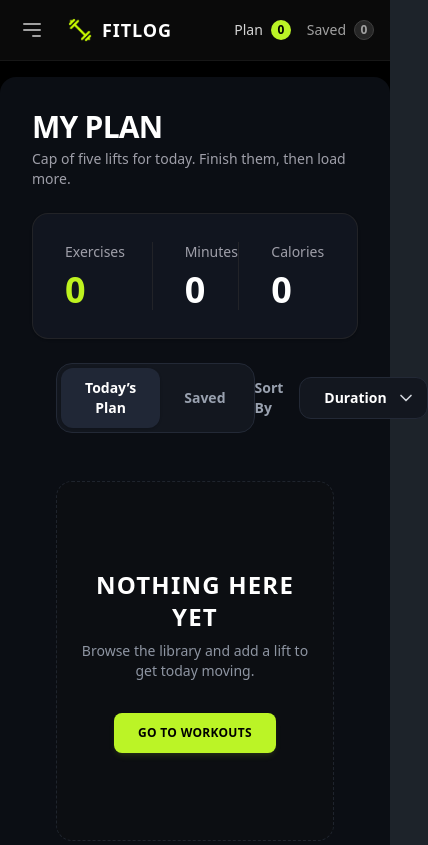
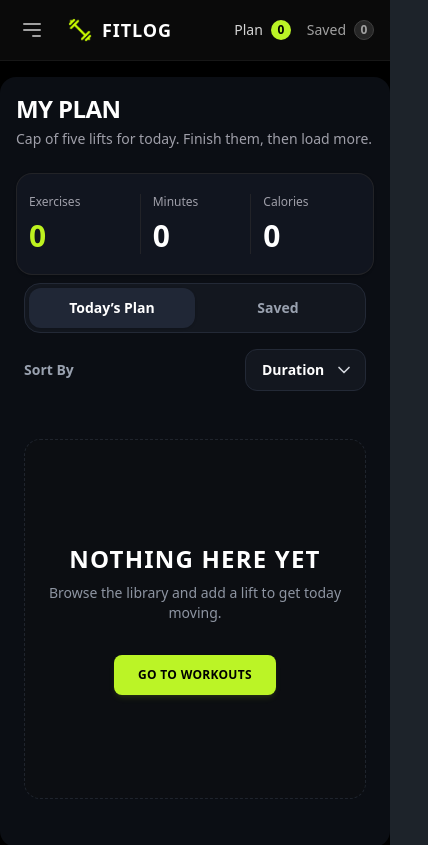
Before and after one commit to akibabrar18/get-fit, a Next.js app: page /plan in a window 390 px wide. Shown: the top 845 px of the page, 428 px wide, since content can reach past the window. Built offline with nearby package versions, Linux system fonts and the light colour scheme.

Commit message:
Readme.md file added

```diff
--- a/src/app/page.js
+++ b/src/app/page.js
@@ -14,15 +14,18 @@ const page = async () => {
   const data = await getData();
   return (
     <div>
-      <Banner></Banner>
-      <div id="workouts" className="container mx-auto">
-        <h1 className="text-2xl font-bold text-white">THE LIBRARY</h1>
-        <p className=" text-sm sm:text-base text-neutral-400 max-w-lg leading-relaxed">
+      <Banner />
+      <div id="workouts" className="container mx-auto px-4">
+        <h1 className="text-2xl font-bold text-white text-center sm:text-left">
+          THE LIBRARY
+        </h1>
+        <p className="text-sm sm:text-base text-neutral-400 max-w-lg leading-relaxed text-center sm:text-left mx-auto sm:mx-0">
           Twelve lifts covering every major muscle group.
         </p>
-        <div className="grid grid-cols-1 sm:grid-cols-2 md:grid-cols-3 gap-6 mt-6">
+
+        <div className="grid grid-cols-1 sm:grid-cols-2 md:grid-cols-3 gap-6 mt-6 justify-items-center sm:justify-items-stretch">
           {
-            data.map((workout) => <WorkoutCard key={workout.id} workout={workout}></WorkoutCard>)
+            data.map((workout) => <WorkoutCard key={workout.id} workout={workout} />)
           }
         </div>
       </div>
--- a/src/app/plan/page.jsx
+++ b/src/app/plan/page.jsx
@@ -23,9 +23,11 @@ const item = (
 
 const PlanStats = () => {
   const context = useContext(workoutContext);
+
   if (!context) {
     throw new Error("PlanStats must be used within a WorkoutContextProvider");
   }
+
   const { plan, saved } = context;
 
   const [handlePlanOrSaved, setHandlePlanOrSaved] = useState(false);
@@ -33,9 +35,12 @@ const PlanStats = () => {
 
   const sortWorkouts = (workouts) => {
     return [...workouts].sort((a, b) => {
-      if (sortBy === "Duration") return (b.duration || 0) - (a.duration || 0);
-      if (sortBy === "Calories") return (b.caloriesBurned || 0) - (a.caloriesBurned || 0);
-      if (sortBy === "Rating") return (b.rating || 0) - (a.rating || 0);
+      if (sortBy === "Duration")
+        return (b.duration || 0) - (a.duration || 0);
+      if (sortBy === "Calories")
+        return (b.caloriesBurned || 0) - (a.caloriesBurned || 0);
+      if (sortBy === "Rating")
+        return (b.rating || 0) - (a.rating || 0);
       return 0;
     });
   };
@@ -46,7 +51,10 @@ const PlanStats = () => {
   const obj = !handlePlanOrSaved
     ? {
         exercises: plan.length,
-        minutes: plan.reduce((total, workout) => total + workout.duration, 0),
+        minutes: plan.reduce(
+          (total, workout) => total + workout.duration,
+          0,
+        ),
         calories: plan.reduce(
           (total, workout) => total + workout.caloriesBurned,
           0,
@@ -54,7 +62,10 @@ const PlanStats = () => {
       }
     : {
         exercises: saved.length,
-        minutes: saved.reduce((total, workout) => total + workout.duration, 0),
+        minutes: saved.reduce(
+          (total, workout) => total + workout.duration,
+          0,
+        ),
         calories: saved.reduce(
           (total, workout) => total + workout.caloriesBurned,
           0,
@@ -62,9 +73,9 @@ const PlanStats = () => {
       };
 
   return (
-    <div className="container mx-auto p-8 bg-[#0b0e14] text-white font-sans rounded-2xl my-4">
+    <div className="container mx-auto p-4 sm:p-6 md:p-8 bg-[#0b0e14] text-white font-sans rounded-2xl my-4">
       <div className="mb-6">
-        <h2 className="text-3xl font-black uppercase tracking-tight text-white">
+        <h2 className="text-2xl sm:text-3xl font-black uppercase tracking-tight text-white">
           MY PLAN
         </h2>
         <p className="mt-1 text-sm text-zinc-400">
@@ -72,38 +83,42 @@ const PlanStats = () => {
         </p>
       </div>
 
-      <div className="grid grid-cols-3 bg-[#11151f] border border-zinc-800/80 rounded-2xl px-8 py-7 shadow-sm">
+      <div className="grid grid-cols-3 bg-[#11151f] border border-zinc-800/80 rounded-2xl px-3 sm:px-6 md:px-8 py-5 sm:py-7 shadow-sm">
         <div className="flex flex-col">
-          <span className="text-sm font-normal text-zinc-400">Exercises</span>
-          <span className="mt-2 text-4xl sm:text-5xl font-extrabold text-[#bef21f] tracking-tight">
+          <span className="text-xs sm:text-sm font-normal text-zinc-400">
+            Exercises
+          </span>
+          <span className="mt-2 text-3xl sm:text-4xl md:text-5xl font-extrabold text-[#bef21f] tracking-tight">
             {obj.exercises}
           </span>
         </div>
 
-        <div className="flex flex-col pl-8 border-l border-zinc-800/80">
-          <span className="text-sm font-normal text-zinc-400">Minutes</span>
-          <span className="mt-2 text-4xl sm:text-5xl font-extrabold text-white tracking-tight">
+        <div className="flex flex-col pl-3 sm:pl-6 md:pl-8 border-l border-zinc-800/80">
+          <span className="text-xs sm:text-sm font-normal text-zinc-400">
+            Minutes
+          </span>
+          <span className="mt-2 text-3xl sm:text-4xl md:text-5xl font-extrabold text-white tracking-tight">
             {obj.minutes}
           </span>
         </div>
 
-        <div className="flex flex-col pl-8 border-l border-zinc-800/80">
-          <span className="text-sm font-normal text-zinc-400">Calories</span>
-          <span className="mt-2 text-4xl sm:text-5xl font-extrabold text-white tracking-tight">
+        <div className="flex flex-col pl-3 sm:pl-6 md:pl-8 border-l border-zinc-800/80">
+          <span className="text-xs sm:text-sm font-normal text-zinc-400">
+            Calories
+          </span>
+          <span className="mt-2 text-3xl sm:text-4xl md:text-5xl font-extrabold text-white tracking-tight">
             {obj.calories}
           </span>
         </div>
       </div>
 
-      <div className="flex flex-col items-center justify-center p-6 text-white min-h-[200px]">
-        {/* Pill Toggle Container */}
-        <div className="flex justify-between items-center w-full max-w-5xl mb-6">
-          <div className="flex items-center p-1 bg-[#13171f] border border-[#232936] rounded-2xl">
-            {/* Today's Plan Button */}
+      <div className="flex flex-col items-center justify-center p-2 sm:p-6 text-white min-h-[200px]">
+        <div className="flex flex-col sm:flex-row justify-between items-stretch sm:items-center gap-4 w-full max-w-5xl mb-6">
+          <div className="flex items-center justify-center p-1 bg-[#13171f] border border-[#232936] rounded-2xl w-full sm:w-auto">
             <button
               type="button"
               onClick={() => setHandlePlanOrSaved(false)}
-              className={`px-6 py-2.5 rounded-xl text-sm font-semibold transition-all duration-200 cursor-pointer ${
+              className={`flex-1 sm:flex-none px-4 sm:px-6 py-2.5 rounded-xl text-sm font-semibold transition-all duration-200 cursor-pointer ${
                 !handlePlanOrSaved
                   ? "bg-[#202736] text-white shadow-sm"
                   : "text-gray-400 hover:text-gray-200"
@@ -112,11 +127,10 @@ const PlanStats = () => {
               Today’s Plan
             </button>
 
-            {/* Saved Button */}
             <button
               type="button"
               onClick={() => setHandlePlanOrSaved(true)}
-              className={`px-6 py-2.5 rounded-xl text-sm font-semibold transition-all duration-200 cursor-pointer ${
+              className={`flex-1 sm:flex-none px-4 sm:px-6 py-2.5 rounded-xl text-sm font-semibold transition-all duration-200 cursor-pointer ${
                 handlePlanOrSaved
                   ? "bg-[#202736] text-white shadow-sm"
                   : "text-gray-400 hover:text-gray-200"
@@ -125,7 +139,8 @@ const PlanStats = () => {
               Saved
             </button>
           </div>
-          <div className="flex items-center gap-4">
+
+          <div className="flex items-center justify-between sm:justify-end gap-3 sm:gap-4">
             <span className="text-gray-400 text-sm font-semibold select-none">
               Sort By
             </span>
@@ -134,7 +149,7 @@ const PlanStats = () => {
               <select
                 value={sortBy}
                 onChange={(e) => setSortBy(e.target.value)}
-                className="appearance-none bg-[#13171f] hover:bg-[#202736] border border-[#232936] text-white text-sm font-semibold pl-6 pr-10 py-2.5 rounded-xl transition-all duration-200 cursor-pointer focus:outline-none focus:ring-1 focus:ring-gray-500/30"
+                className="appearance-none bg-[#13171f] hover:bg-[#202736] border border-[#232936] text-white text-sm font-semibold pl-4 sm:pl-6 pr-10 py-2.5 rounded-xl transition-all duration-200 cursor-pointer focus:outline-none focus:ring-1 focus:ring-gray-500/30"
               >
                 <option value="Duration" className="bg-[#13171f] text-white">
                   Duration
@@ -147,7 +162,6 @@ const PlanStats = () => {
                 </option>
               </select>
 
-              {/* Chevron Down Icon */}
               <svg
                 className="absolute right-3.5 w-4 h-4 text-gray-300 pointer-events-none stroke-[2.5]"
                 xmlns="http://www.w3.org/2000/svg"
@@ -165,10 +179,8 @@ const PlanStats = () => {
           </div>
         </div>
 
-        {/* Dynamic Content Rendering */}
-        <div className="flex flex-col items-center justify-center min-h-[360px] w-full rounded-2xl border border-dashed border-[#1f242d] bg-[#0c0e12] px-6 py-16 text-center my-6">
+        <div className="flex flex-col items-center justify-center min-h-[360px] w-full rounded-2xl border border-dashed border-[#1f242d] bg-[#0c0e12] px-3 sm:px-6 py-10 sm:py-16 text-center my-6 overflow-hidden">
           {!handlePlanOrSaved ? (
-            /* Rendered when Today's Plan is active */
             sortedPlan.length === 0 ? (
               item
             ) : (
@@ -178,8 +190,7 @@ const PlanStats = () => {
                 ))}
               </>
             )
-          ) : /* Rendered when Saved is active */
-          sortedSaved.length === 0 ? (
+          ) : sortedSaved.length === 0 ? (
             item
           ) : (
             <>
--- a/tsconfig.json
+++ b/tsconfig.json
@@ -1,6 +1,5 @@
 {
   "compilerOptions": {
-    "baseUrl": ".",
     "paths": {
       "@/*": ["./src/*"]
     },
```
Also changed, not shown: src/components/saved&plan/planCard.jsx (+25 -18 lines), 1 other file (tests, documents, lock files or other folders).
